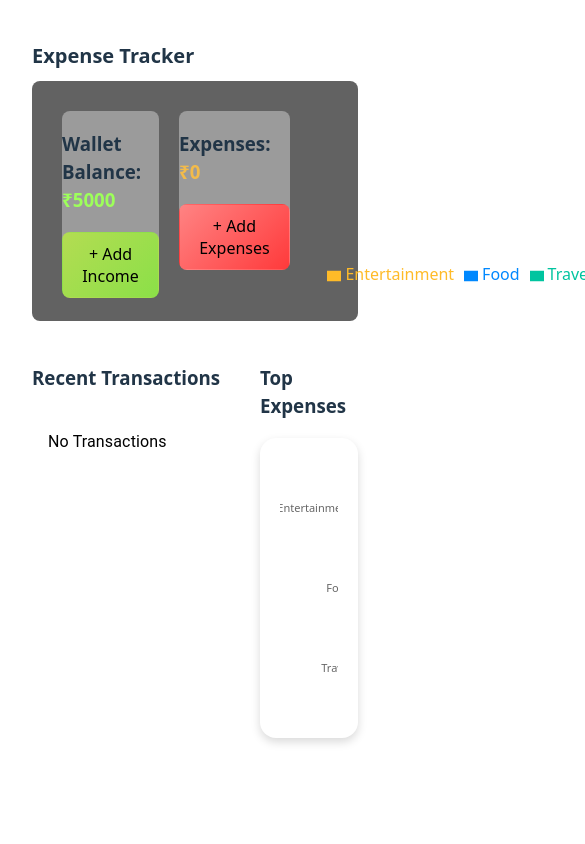
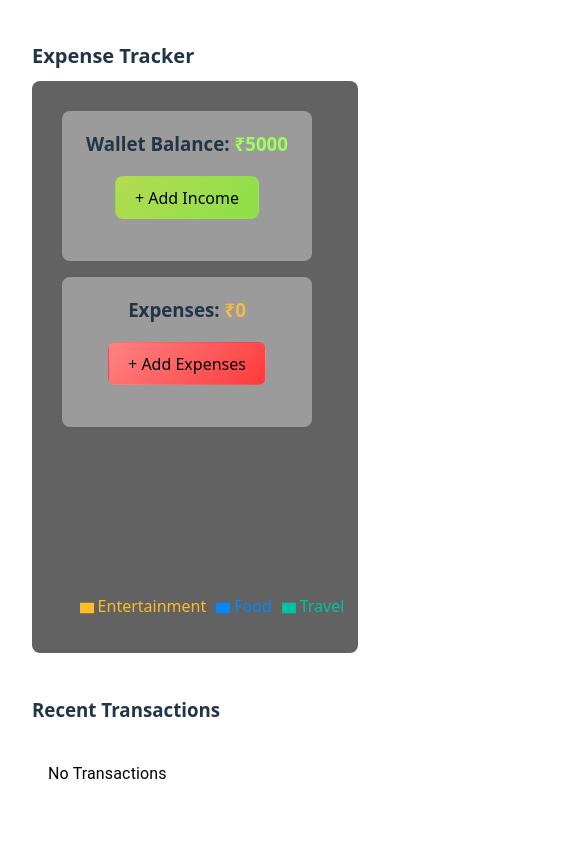
Before and after one commit to vishakhshetty11/ExpenseTracker, a React (Vite) app: page / in a window 390 px wide. Shown: the top 844 px of the page, 585 px wide, since content can reach past the window. Built offline with nearby package versions, Linux system fonts and the light colour scheme.

Commit message:
Testcase Failing Fixing 1

```diff
--- a/src/Pages/Home.jsx
+++ b/src/Pages/Home.jsx
@@ -93,27 +93,34 @@ function Home() {
         <div>
             <h1>Expense Tracker</h1>
             <div className='cardDiv'>
+                <Grid container spacing={2}>
+                    <Grid  size={{ xs: 12, sm: 3, md:4, lg:4 }} >
                         <Card type="income" amount={walletBalance} openModal={() => setOpenIncome(true)} />
+                    </Grid>
+                    <Grid  size={{ xs: 12, sm: 3, md:4, lg:4 }}>
                         <Card type="expense" amount={expenses} openModal={() => setOpenExpense(true)} />
-
-                <CustomPieChart  data={[
-                    {name: "Food", value: categoryAmount.food},
-                    {name: "Travel", value: categoryAmount.travel},
-                    {name: "Entertainment", value: categoryAmount.entertainment},
+                    </Grid>
+                    <Grid  size={{ xs: 12, sm: 6, md:4, lg:4 }}>
+                        <CustomPieChart data={[
+                            { name: "Food", value: categoryAmount.food },
+                            { name: "Travel", value: categoryAmount.travel },
+                            { name: "Entertainment", value: categoryAmount.entertainment },
                         ]} />
+                    </Grid>
+                </Grid>
             </div>
             <Grid container spacing={2} mt={3} >
-                <Grid size={8}>
+                <Grid size={{ xs: 12, sm: 12, md:8, lg:8 }}>
                     <h3>Recent Transactions</h3>
                     <ExpenseList data={expenseList} setExpenseList={setExpenseList} setWalletBalance={setWalletBalance}
-                     setEditId={setEditId}  openModal={() => setOpenExpense(true)} />
+                        setEditId={setEditId} openModal={() => setOpenExpense(true)} />
                 </Grid>
-                <Grid size={4}>
+                <Grid size={{ xs: 12, sm: 12, md:4, lg:4 }}>
                     <h3>Top Expenses</h3>
                     <ExpenseCountChart data={[
-                        {name:"Entertainment", value:categoryCount.entertainment},
-                        {name :"Food", value:categoryCount.food},
-                        {name : "Travel", value:categoryCount.travel},
+                        { name: "Entertainment", value: categoryCount.entertainment },
+                        { name: "Food", value: categoryCount.food },
+                        { name: "Travel", value: categoryCount.travel },
                     ]} />
                 </Grid>
             </Grid>
--- a/src/components/Modals/ExpenseModal.jsx
+++ b/src/components/Modals/ExpenseModal.jsx
@@ -92,9 +92,9 @@ function ExpenseModal({ open, onClose, walletBalance, setWalletBalance, expenseL
                     <div style={{ marginBottom: "10px" }}>
                         <select className='expenseCat' name='category' value={formdata.category} required onChange={handleExpenseChange} >
                             <option value="">Select category</option>
-                            <option value="food">food</option>
-                            <option value="travel">travel</option>
-                            <option value="entertainment">entertainment</option>
+                            <option value="food">Food</option>
+                            <option value="travel">Travel</option>
+                            <option value="entertainment">Entertainment</option>
                         </select>
                         <input type='date' className='expenseInput' name="date" value={formdata.date}
                             required onChange={handleExpenseChange} />
```
Lines whose indentation alone changed are shown as unchanged.
